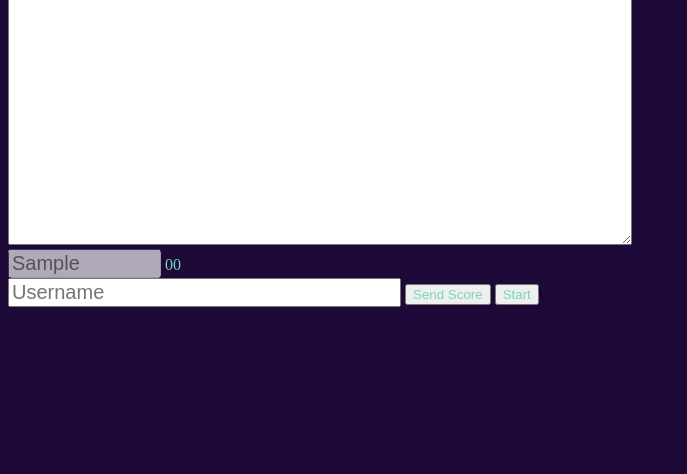
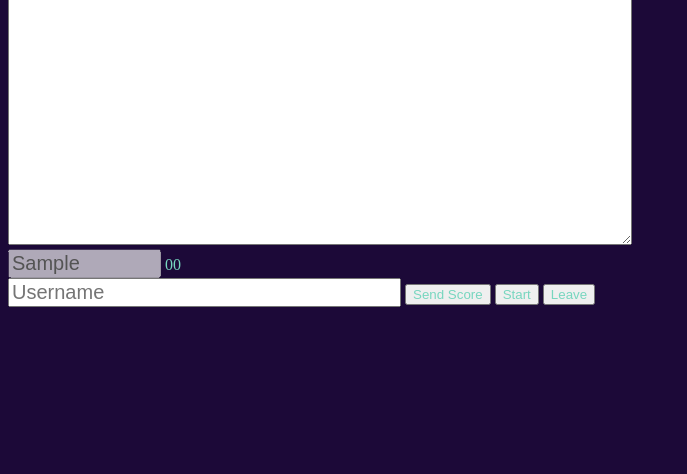
Before and after one commit to AlonArkush/Work, a Flask app: template templates/room.html in a window 1280 px wide. Shown: the part 45-519 px from the top of the page, without its empty margins (0-687 px from the left). Run offline with Flask 2, Linux system fonts and the light colour scheme; the template is opened without the code that fills it: most values are stand-ins (such as "Sample title", 1, 10 or a date in 2020); some libraries are stand-ins or nearby versions.

Commit message:
Add leave button

```diff
--- a/run.py
+++ b/run.py
@@ -180,8 +180,9 @@ def on_join(data):
 @socketio.on('leave')
 def on_leave(data):
     room = data['room']
+    print('on leave', room)
     leave_room(room)
-    send('someone has left the room.', room=room)
+    emit('someone has left the room.', room=room)
 
 
 @socketio.on('start')
--- a/templates/room.html
+++ b/templates/room.html
@@ -15,6 +15,13 @@
         room = '{{ roomnum }}';
         console.log(room)
         socket.emit('start', {'room': room})
+    }
+
+    function leave(){
+        console.log('leave')
+        room = '{{ roomnum }}';
+        socket.emit('leave', {'room': room})
+        window.location.replace(`http://${document.domain}:${location.port}`);
     }
 
     socket.on('response', function(data) {
@@ -180,6 +187,7 @@
 <br>
 <input id="username" placeholder="Username" id="username" type="text" size="30" style="font-size:20px">
 <button style="color:#77d6bf;" onclick="sendData()" type="button">Send Score</button>
-<button style="color:#77d6bf;" onclick="start()" type="button">Start</button>\
+<button style="color:#77d6bf;" onclick="start()" type="button">Start</button>
+<button style="color:#77d6bf;" onclick="leave()" type="button">Leave</button>
 </body>
 </html>
```
